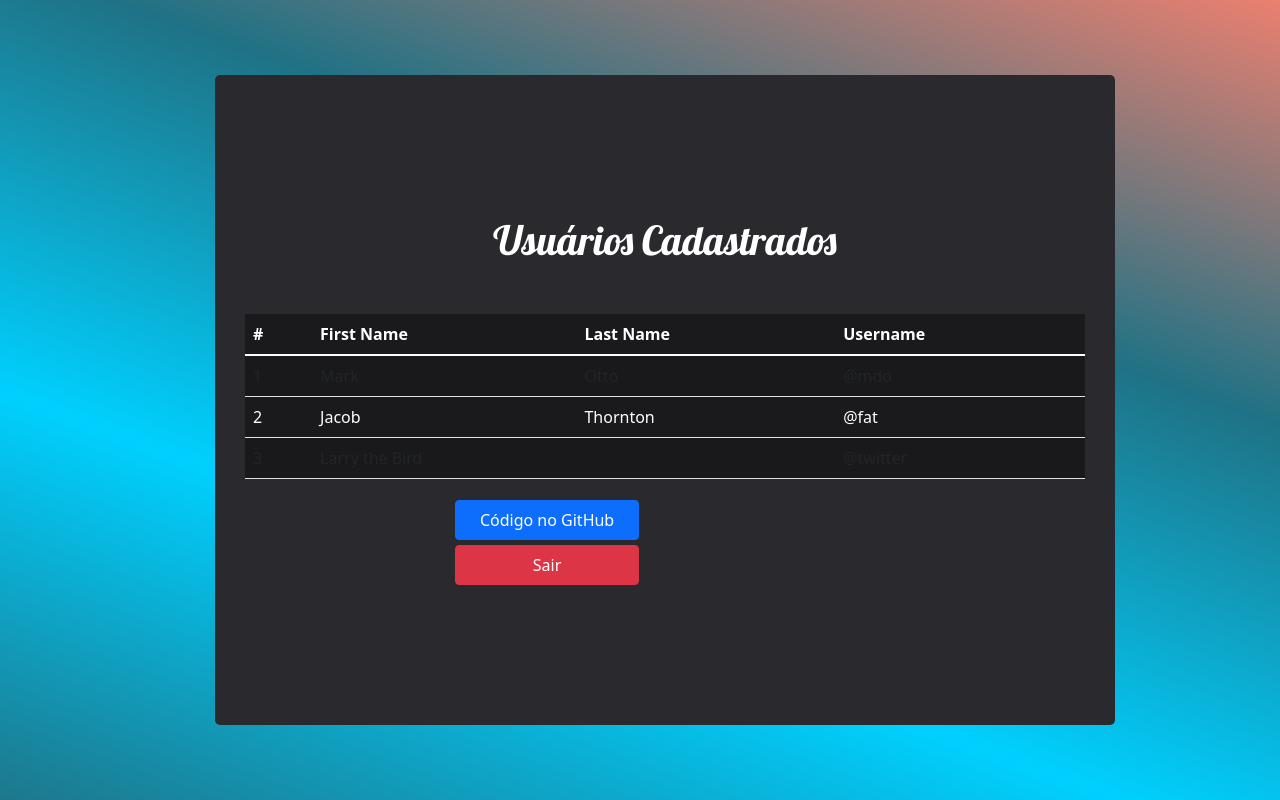
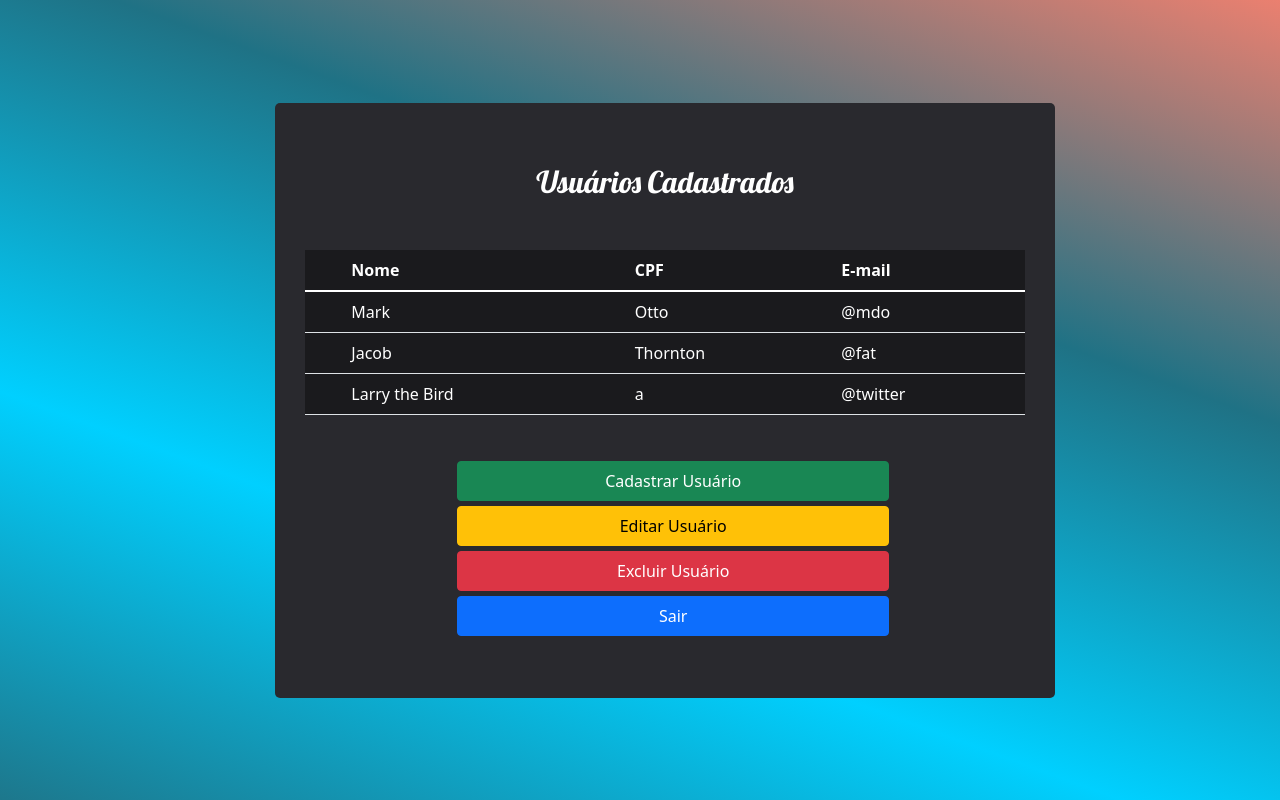
Before and after one commit to welingtonmatos/Crud-React-js, a React (Create React App) app in the folder crud-react/: page /home in a window 1280 px wide. Built offline with nearby package versions, Linux system fonts and the light colour scheme.

Commit message:
Ajustes gerais e layout das páginas.

```diff
--- a/crud-react/src/pages/cadastro/cadastro.css
+++ b/crud-react/src/pages/cadastro/cadastro.css
@@ -65,17 +65,6 @@
     margin-top: 10px;
 }
 
-.seta {
-    background-color: #1A1A1D;
-    margin-top: 1px;
-}
-
-.cadastro-eye {
-    background: transparent;
-    margin-top: 2px;
-    margin-right: 4px;
-}
-
 /*------ Definições para todos os Campos --------*/
 
 .campos {
@@ -120,31 +109,7 @@
    margin-right: 150px;
 }
 
-.cadastrar {
-    width: 99%;
-    color: white;
-    font-weight: 800;
-    height: 40px;
-    border-radius: 5px;
-    font-size: 18px;
-    margin-top: 5px;
-    cursor: pointer;
-    border: none;
-}
-
-.limpar {
-    width: 99%;
-    color: white;
-    font-weight: 800;
-    height: 40px;
-    border-radius: 5px;
-    font-size: 18px;
-    margin-top: 5px;
-    cursor: pointer;
-    border: none;
-}
-
-.voltar {
+.botoes {
     width: 99%;
     color: white;
     font-weight: 800;
@@ -164,3 +129,79 @@
         background-position-x: 100%;
     }
 }
+
+@media (max-width: 1366px){
+    .form-cadastro {
+        background-color: #29292E;
+        border-radius: 5px;
+        display: flex;
+        flex-direction: column;
+        justify-content: center;
+        align-items: center;
+        margin-left: 50px;
+        padding: 20px;
+        width: 780px;
+        height: 595px;
+    }
+
+    .form-cadastro h1{
+        background-color: #29292E;
+        font-family: 'Lobster';
+        font-size: 30px;
+        margin-bottom: 5px;
+    }
+
+    .info {
+        background-color: #29292E;
+        font-family: 'Roboto';
+        font-size: 18px;
+        margin-right: 590px;
+        margin-bottom: 10px;
+    }
+
+    .EndLabel {
+        background-color: #29292E;
+        font-family: 'Roboto';
+        font-size: 18px;
+        margin-right: 670px;
+        margin-bottom: 10px;
+        margin-top: 10px;
+    }
+
+    .labelSenha {
+        background-color: #29292E;
+        font-family: 'Roboto';
+        font-size: 18px;
+        margin-right: 600px;
+        margin-bottom: 10px;
+        margin-top: 10px;
+    }
+
+    /*---- Botões ----*/
+
+    .linha2 {
+        width: 50%;
+        background: transparent;
+        outline-width: 0;
+        color: white;
+        border: none;
+        font-size: 17px;
+    }
+
+    .form-btn {
+       background: transparent;
+       margin-right: 150px;
+    }
+
+    .botoes {
+        width: 99%;
+        color: white;
+        font-weight: 800;
+        height: 38px;
+        border-radius: 5px;
+        font-size: 18px;
+        margin-top: 4px;
+        cursor: pointer;
+        border: none;
+    }
+}
--- a/crud-react/src/pages/cadastro/cadastro.js
+++ b/crud-react/src/pages/cadastro/cadastro.js
@@ -104,19 +104,19 @@ function Cadastro() {
 
                 <Row className="linha2 mb-3">
                     <Form.Group className="form-btn">
-                        <Button className="cadastrar" variant="success" type="submit">
+                        <Button className="botoes" variant="success" type="submit">
                             Cadastrar
                         </Button>
                     </Form.Group>
 
                     <Form.Group className="form-btn">
-                        <Button className="limpar" variant="danger" type="submit">
+                        <Button className="botoes" variant="danger" type="submit">
                             Limpar Campos
                         </Button>
                     </Form.Group>
 
                     <Form.Group className="form-btn">
-                        <Button className="voltar" variant="primary" type="submit">
+                        <Button className="botoes" variant="primary" type="submit">
                             Voltar
                         </Button>
                     </Form.Group>
--- a/crud-react/src/pages/home/home.css
+++ b/crud-react/src/pages/home/home.css
@@ -46,33 +46,22 @@
 
 /*------ Botões --------*/
 
-.linha2 {
+.linhaHome {
     width: 80%;
     background: transparent;
     outline-width: 0;
     color: white;
     border: none;
     font-size: 17px;
+    margin-top: 35px;
 }
 
-.form-btn {
+.form-btn-home {
    background: transparent;
-   margin-right: 100px;
+   margin-left: 90px;
 }
 
-.codigo {
-    width: 99%;
-    color: white;
-    font-weight: 800;
-    height: 40px;
-    border-radius: 5px;
-    font-size: 18px;
-    margin-top: 5px;
-    cursor: pointer;
-    border: none;
-}
-
-.sair {
+.botao {
     width: 99%;
     color: white;
     font-weight: 800;
@@ -92,3 +81,54 @@
         background-position-x: 100%;
     }
 }
+
+@media (max-width: 1366px){
+    .form-home {
+        background-color: #29292E;
+        border-radius: 5px;
+        display: flex;
+        flex-direction: column;
+        justify-content: center;
+        align-items: center;
+        margin-left: 50px;
+        padding: 30px;
+        width: 780px;
+        height: 595px;
+    }
+
+    .form-home h1{
+        background-color: #29292E;
+        font-family: 'Lobster';
+        font-size: 30px;
+        margin-bottom: 50px;
+    }
+
+    /*------ Botões --------*/
+
+    .linhaHome {
+        width: 80%;
+        background: transparent;
+        outline-width: 0;
+        color: white;
+        border: none;
+        font-size: 17px;
+        margin-top: 25px;
+    }
+
+    .form-btn-home {
+        background: transparent;
+        margin-left: 80px;
+    }
+
+    .botao {
+        width: 99%;
+        color: white;
+        font-weight: 800;
+        height: 40px;
+        border-radius: 5px;
+        font-size: 18px;
+        margin-top: 5px;
+        cursor: pointer;
+        border: none;
+    }
+}
--- a/crud-react/src/pages/home/home.js
+++ b/crud-react/src/pages/home/home.js
@@ -13,46 +13,59 @@ function Cadastro(props) {
             <div className="form-home">
                 <h1>Usuários Cadastrados</h1>
 
-                <Table striped className="tabela">
+                <Table className="tabela">
                     <thead>
                         <tr>
-                            <th>#</th>
-                            <th>First Name</th>
-                            <th>Last Name</th>
-                            <th>Username</th>
+                            <th></th>
+                            <th>Nome</th>
+                            <th>CPF</th>
+                            <th>E-mail</th>
                         </tr>
                     </thead>
                     <tbody>
                         <tr>
-                            <td>1</td>
+                            <td></td>
                             <td>Mark</td>
                             <td>Otto</td>
                             <td>@mdo</td>
                         </tr>
                         <tr>
-                            <td>2</td>
+                            <td></td>
                             <td>Jacob</td>
                             <td>Thornton</td>
                             <td>@fat</td>
                         </tr>
                         <tr>
-                            <td>3</td>
-                            <td colSpan="2">Larry the Bird</td>
+                            <td></td>
+                            <td>Larry the Bird</td>
+                            <td>a</td>
                             <td>@twitter</td>
                         </tr>
                     </tbody>
                 </Table>
 
-                <Form className="linha2">
-                    <Row className="linha2">
-                        <Form.Group className="form-btn">
-                            <Button className="codigo" variant="primary" type="submit">
-                                Código no GitHub
+                <Form className="linhaHome">
+                    <Row className="linhaHome">
+                        <Form.Group className="form-btn-home">
+                            <Button className="botao" variant="success" type="submit">
+                                Cadastrar Usuário
                             </Button>
                         </Form.Group>
 
-                        <Form.Group className="form-btn">
-                            <Button className="sair" variant="danger" type="submit">
+                        <Form.Group className="form-btn-home">
+                            <Button className="botao" variant="warning" type="submit">
+                                Editar Usuário
+                            </Button>
+                        </Form.Group>
+
+                        <Form.Group className="form-btn-home">
+                            <Button className="botao" variant="danger" type="submit">
+                                Excluir Usuário
+                            </Button>
+                        </Form.Group>
+
+                        <Form.Group className="form-btn-home">
+                            <Button className="botao" variant="primary" type="submit">
                                 Sair
                             </Button>
                         </Form.Group>
```
